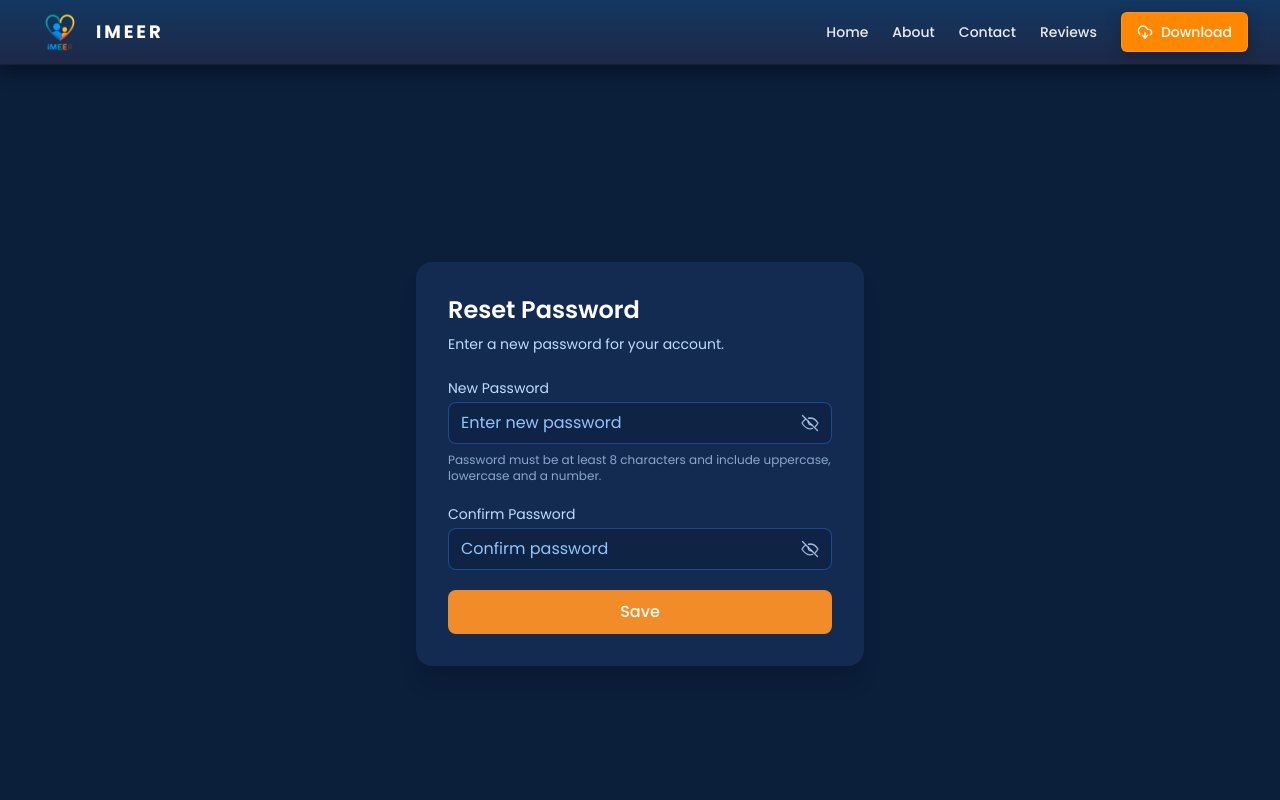
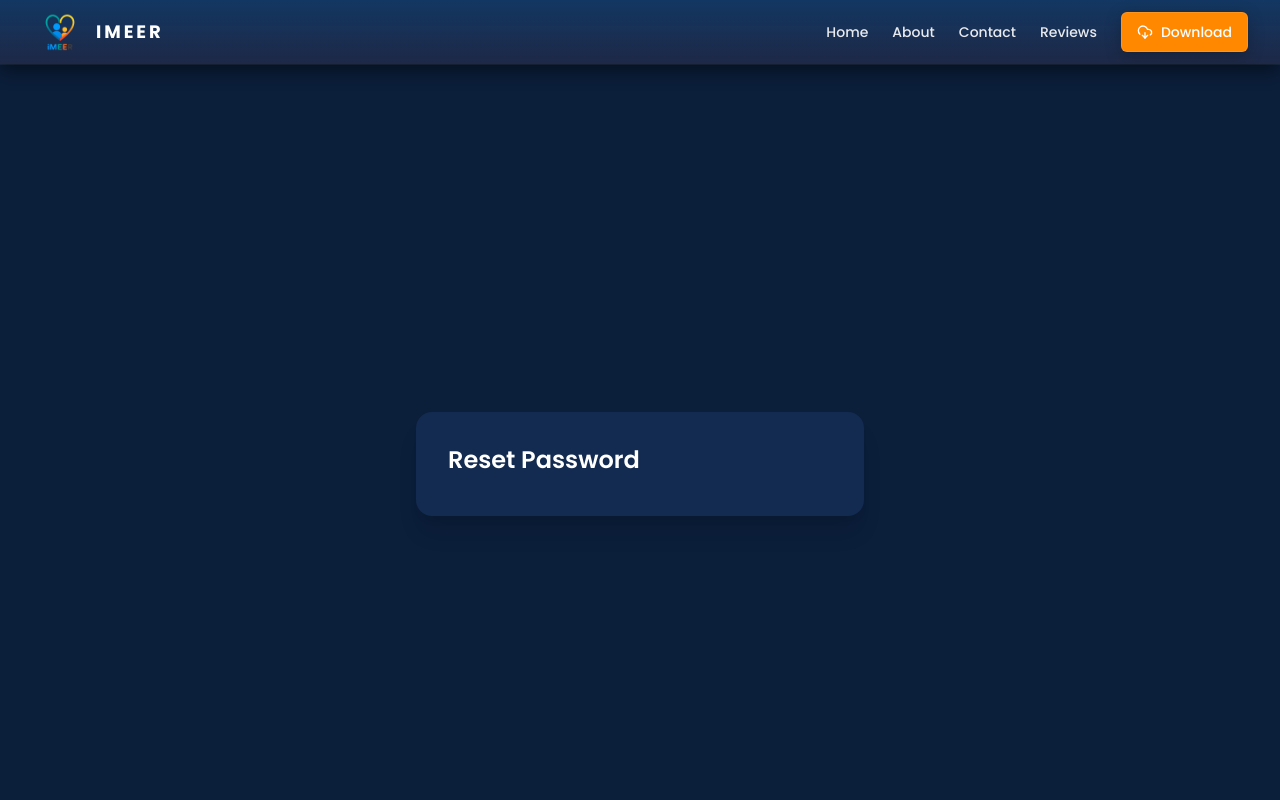
Before and after one commit to taskhabs25/taskhabs, a Next.js app: page /reset-password in a window 1280 px wide. Shown: the top 800 px of the page. Built offline with nearby package versions, Linux system fonts and the light colour scheme.

Commit message:
verify token api integrated

```diff
--- /dev/null
+++ b/src/app/api/reset-password/route.ts
@@ -0,0 +1,27 @@
+import { NextResponse } from "next/server";
+
+export async function POST(req: Request) {
+  const { token, email, password } = await req.json();
+
+  const externalRes = await fetch(
+    "https://api.imeer.com.au/user/auth/reset-password",
+    {
+      method: "POST",
+      headers: {
+        Accept: "application/json",
+        "Content-Type": "application/json",
+      },
+      body: JSON.stringify({ token, email, password }),
+    }
+  );
+
+  let payload;
+
+  try {
+    payload = await externalRes.json();
+  } catch {
+    payload = { message: "Unknown response from reset API" };
+  }
+
+  return NextResponse.json(payload, { status: externalRes.status });
+}
--- /dev/null
+++ b/src/app/api/verify-reset-token/route.ts
@@ -0,0 +1,27 @@
+import { NextResponse } from "next/server";
+
+export async function POST(req: Request) {
+  const { token, email } = await req.json();
+
+  const externalRes = await fetch(
+    "https://api.imeer.com.au/user/auth/verify-reset-token",
+    {
+      method: "POST",
+      headers: {
+        Accept: "application/json",
+        "Content-Type": "application/json",
+      },
+      body: JSON.stringify({ token, email }),
+    }
+  );
+
+  let payload;
+
+  try {
+    payload = await externalRes.json();
+  } catch {
+    payload = { valid: false, message: "Invalid response from verification API" };
+  }
+
+  return NextResponse.json(payload, { status: externalRes.status });
+}
--- a/src/app/reset-password/page.tsx
+++ b/src/app/reset-password/page.tsx
@@ -1,24 +1,13 @@
 'use client';
 import React from 'react';
+import { verifyResetToken, resetPassword } from './service';
 
 export default function ResetPasswordPage() {
-  // token & email will be populated client-side (useEffect) to avoid
-  // Next.js prerender-time useSearchParams() errors.
   const [token, setToken] = React.useState<string | null>(null);
   const [email, setEmail] = React.useState<string | null>(null);
 
-  React.useEffect(() => {
-    try {
-      // Only runs in the browser
-      const sp = new URLSearchParams(window.location.search);
-      setToken(sp.get('token'));
-      setEmail(sp.get('email'));
-    } catch (e) {
-      // ignore in non-browser environments
-      setToken(null);
-      setEmail(null);
-    }
-  }, []);
+  const [tokenChecked, setTokenChecked] = React.useState(false);
+  const [tokenValid, setTokenValid] = React.useState(false);
 
   const [password, setPassword] = React.useState('');
   const [confirm, setConfirm] = React.useState('');
@@ -26,35 +15,75 @@ export default function ResetPasswordPage() {
   const [loading, setLoading] = React.useState(false);
   const [message, setMessage] = React.useState<{ type: 'success' | 'error'; text: string } | null>(null);
 
-  // UI: show/hide password
   const [showPassword, setShowPassword] = React.useState(false);
   const [showConfirm, setShowConfirm] = React.useState(false);
 
-  // UI: real-time confirm validation (before submit)
   const [liveConfirmError, setLiveConfirmError] = React.useState<string>('');
 
-  // min 8 chars, at least one lowercase, one uppercase, one number
   const re = /^(?=.*[a-z])(?=.*[A-Z])(?=.*\d).{8,}$/;
 
-  // Real-time confirm mismatch error
   React.useEffect(() => {
-    // Only show mismatch after user starts typing confirm
+    const sp = new URLSearchParams(window.location.search);
+    const t = sp.get('token');
+    const e = sp.get('email');
+
+    setToken(t);
+    setEmail(e);
+
+    async function verify() {
+      if (!t || !e) {
+        setTokenChecked(true);
+        setTokenValid(false);
+        return;
+      }
+
+      try {
+        const result = await verifyResetToken(t, e);
+
+        if (result?.valid) {
+          setTokenValid(true);
+        } else {
+          setTokenValid(false);
+          setMessage({
+            type: 'error',
+            text: result?.message || 'Invalid or expired reset link.',
+          });
+        }
+      } catch {
+        setTokenValid(false);
+        setMessage({
+          type: 'error',
+          text: 'Failed to verify reset link.',
+        });
+      } finally {
+        setTokenChecked(true);
+      }
+    }
+
+    verify();
+  }, []);
+
+  React.useEffect(() => {
     if (!confirm) {
       setLiveConfirmError('');
       return;
     }
+
     if (password !== confirm) setLiveConfirmError('Passwords do not match');
     else setLiveConfirmError('');
   }, [password, confirm]);
 
   function validate() {
     const errs: Record<string, string> = {};
+
     if (!password) errs.password = 'Password is required';
 
     if (password && !re.test(password)) {
       errs.password = 'Must be 8+ chars with uppercase, lowercase & number';
     }
+
     if (password !== confirm) errs.confirm = 'Passwords do not match';
+
     return errs;
   }
 
@@ -64,163 +93,187 @@ export default function ResetPasswordPage() {
 
     const v = validate();
     setErrors(v);
+
     if (Object.keys(v).length) return;
 
     if (!token || !email) {
-      setMessage({ type: 'error', text: 'Invalid reset link. Token or email is missing.' });
+      setMessage({
+        type: 'error',
+        text: 'Invalid reset link. Token or email is missing.',
+      });
       return;
     }
 
     setLoading(true);
+
     try {
-      const res = await fetch('https://api.imeer.com.au/user/auth/reset-password', {
-        method: 'POST',
-        headers: {
-          Accept: 'application/json',
-          'Content-Type': 'application/json'
-        },
-        body: JSON.stringify({ token, email, password })
-      });
+      const { ok, data, status } = await resetPassword(token, email, password);
 
-      const data = await res.json().catch(() => null);
-
-      if (!res.ok) {
-        const errText = data?.message || data?.error || `HTTP ${res.status}`;
+      if (!ok) {
+        const errText = data?.message || `HTTP ${status}`;
         setMessage({ type: 'error', text: `Reset failed: ${errText}` });
       } else {
-        setMessage({ type: 'success', text: 'Password reset successful. You may now return to the app and sign in.' });
+        setMessage({
+          type: 'success',
+          text: 'Password reset successful. You may now return to the app and sign in.',
+        });
       }
     } catch (err: any) {
-      setMessage({ type: 'error', text: err?.message || 'Network error — please try again.' });
+      setMessage({
+        type: 'error',
+        text: err?.message || 'Network error — please try again.',
+      });
     } finally {
       setLoading(false);
     }
   }
 
-  // Inline eye icon (no extra deps)
   const EyeIcon = ({ open }: { open: boolean }) =>
   open ? (
     <svg xmlns="http://www.w3.org/2000/svg" className="h-5 w-5" viewBox="0 0 24 24" fill="none">
       <path
         d="M2.5 12s3.5-7 9.5-7 9.5 7 9.5 7-3.5 7-9.5 7-9.5-7-9.5-7Z"
-          stroke="currentColor"
+        stroke="#cbd5f5"
         strokeWidth="1.6"
       />
       <path
         d="M12 15.5a3.5 3.5 0 1 0 0-7 3.5 3.5 0 0 0 0 7Z"
-          stroke="currentColor"
+        stroke="#cbd5f5"
         strokeWidth="1.6"
       />
     </svg>
   ) : (
     <svg xmlns="http://www.w3.org/2000/svg" className="h-5 w-5" viewBox="0 0 24 24" fill="none">
-        <path d="M3 3l18 18" stroke="currentColor" strokeWidth="1.6" strokeLinecap="round" />
+      <path d="M3 3l18 18" stroke="#cbd5f5" strokeWidth="1.6" strokeLinecap="round" />
       <path
         d="M10.2 6.3A9.3 9.3 0 0 1 12 6c6 0 9.5 6 9.5 6a16 16 0 0 1-3.1 4.2"
-          stroke="currentColor"
+        stroke="#cbd5f5"
         strokeWidth="1.6"
         strokeLinecap="round"
       />
       <path
         d="M6.5 7.6C3.7 9.9 2.5 12 2.5 12s3.5 7 9.5 7c1.1 0 2.1-.2 3.1-.5"
-          stroke="currentColor"
+        stroke="#cbd5f5"
         strokeWidth="1.6"
         strokeLinecap="round"
       />
       <path
         d="M9.9 9.9a3.5 3.5 0 0 0 4.2 4.2"
-          stroke="currentColor"
+        stroke="#cbd5f5"
         strokeWidth="1.6"
         strokeLinecap="round"
       />
     </svg>
   );
 
+  if (!tokenChecked) {
+    return (
+      <main className="min-h-screen flex items-center justify-center bg-[#0B1E3A] text-white">
+        Verifying reset link...
+      </main>
+    );
+  }
+
   return (
     <main className="min-h-screen flex items-center justify-center bg-[#0B1E3A] px-6">
       <div className="w-full max-w-md rounded-2xl bg-[#132B50] p-8 shadow-xl">
+
         <h1 className="text-2xl font-semibold text-white mb-2">Reset Password</h1>
-        <p className="text-blue-200 text-sm mb-6">Enter a new password for your account.</p>
+
+        {!tokenValid ? (
+          <p className="text-red-300 text-sm">{message?.text}</p>
+        ) : (
+          <>
+            <p className="text-blue-200 text-sm mb-6">
+              Enter a new password for your account.
+            </p>
 
             <form onSubmit={onSubmit} className="space-y-5">
-          {/* PASSWORD */}
+
               <div>
-            <label className="block text-sm text-blue-200 mb-1">New Password</label>
+                <label className="block text-sm text-blue-200 mb-1">
+                  New Password
+                </label>
 
                 <div className="relative">
                   <input
                     type={showPassword ? 'text' : 'password'}
                     value={password}
                     onChange={(e) => setPassword(e.target.value)}
-                className={`w-full rounded-lg bg-[#0F2344] border px-3 py-2 text-white placeholder-blue-300 outline-none pr-11
-                  ${errors.password ? 'border-red-500' : 'border-blue-500/40 focus:border-blue-400'}`}
+                    className="w-full rounded-lg bg-[#0F2344] border px-3 py-2 text-white pr-11"
                     placeholder="Enter new password"
                   />
+
                   <button
                     type="button"
                     onClick={() => setShowPassword((s) => !s)}
-                className="absolute right-3 top-1/2 -translate-y-1/2 text-blue-200/80 hover:text-blue-100"
-                aria-label={showPassword ? 'Hide password' : 'Show password'}
+                    className="absolute right-3 top-1/2 -translate-y-1/2 text-blue-200"
                   >
                     <EyeIcon open={showPassword} />
                   </button>
                 </div>
 
-            {errors.password && <p className="text-red-400 text-xs mt-1">{errors.password}</p>}
-            <p className="text-xs text-blue-200/70 mt-2">
-              Password must be at least 8 characters and include uppercase, lowercase and a number.
+                {errors.password && (
+                  <p className="text-red-400 text-xs mt-1">
+                    {errors.password}
                   </p>
+                )}
               </div>
 
-          {/* CONFIRM */}
               <div>
-            <label className="block text-sm text-blue-200 mb-1">Confirm Password</label>
+                <label className="block text-sm text-blue-200 mb-1">
+                  Confirm Password
+                </label>
 
                 <div className="relative">
                   <input
                     type={showConfirm ? 'text' : 'password'}
                     value={confirm}
                     onChange={(e) => setConfirm(e.target.value)}
-                className={`w-full rounded-lg bg-[#0F2344] border px-3 py-2 text-white placeholder-blue-300 outline-none pr-11
-                  ${errors.confirm || liveConfirmError ? 'border-red-500' : 'border-blue-500/40 focus:border-blue-400'}`}
+                    className="w-full rounded-lg bg-[#0F2344] border px-3 py-2 text-white pr-11"
                     placeholder="Confirm password"
                   />
+
                   <button
                     type="button"
                     onClick={() => setShowConfirm((s) => !s)}
-                className="absolute right-3 top-1/2 -translate-y-1/2 text-blue-200/80 hover:text-blue-100"
-                aria-label={showConfirm ? 'Hide confirm password' : 'Show confirm password'}
+                    className="absolute right-3 top-1/2 -translate-y-1/2 text-blue-200"
                   >
                     <EyeIcon open={showConfirm} />
                   </button>
                 </div>
 
-            {/* Real-time validation error BEFORE submit */}
-            {!errors.confirm && liveConfirmError && <p className="text-red-400 text-xs mt-1">{liveConfirmError}</p>}
+                {!errors.confirm && liveConfirmError && (
+                  <p className="text-red-400 text-xs mt-1">
+                    {liveConfirmError}
+                  </p>
+                )}
 
-            {/* Submit-time error (kept original behavior) */}
-            {errors.confirm && <p className="text-red-400 text-xs mt-1">{errors.confirm}</p>}
+                {errors.confirm && (
+                  <p className="text-red-400 text-xs mt-1">
+                    {errors.confirm}
+                  </p>
+                )}
               </div>
 
-          {/* BUTTON */}
               <button
                 type="submit"
                 disabled={loading}
-            className="w-full rounded-lg bg-[#F28C28] hover:bg-[#ff9f3f] text-white font-medium py-2.5 transition disabled:opacity-60"
+                className="w-full rounded-lg bg-[#F28C28] hover:bg-[#ff9f3f] text-white font-medium py-2.5"
               >
                 {loading ? 'Saving' : 'Save'}
               </button>
             </form>
+          </>
+        )}
 
-        {/* MESSAGE */}
-        {message && (
+        {message && tokenValid && (
           <div
             className={`mt-6 text-sm rounded-lg px-4 py-3 ${
               message.type === 'success'
                 ? 'bg-green-500/15 text-green-300 border border-green-400/30'
                 : 'bg-red-500/15 text-red-300 border border-red-400/30'
             }`}
-            role="status"
           >
             {message.text}
           </div>
--- /dev/null
+++ b/src/app/reset-password/service.ts
@@ -0,0 +1,53 @@
+export async function verifyResetToken(token: string, email: string) {
+  const res = await fetch("/api/verify-reset-token", {
+    method: "POST",
+    headers: {
+      Accept: "application/json",
+      "Content-Type": "application/json",
+    },
+    body: JSON.stringify({ token, email }),
+  });
+
+  return res.json();
+}
+
+// export async function resetPassword(
+//   token: string,
+//   email: string,
+//   password: string
+// ) {
+//   const res = await fetch("/api/reset-password", {
+//     method: "POST",
+//     headers: {
+//       Accept: "application/json",
+//       "Content-Type": "application/json",
+//     },
+//     body: JSON.stringify({ token, email, password }),
+//   });
+
+//   return {
+//     ok: res.ok,
+//     data: await res.json().catch(() => null),
+//     status: res.status,
+//   };
+// }
+
+export async function resetPassword(token: string, email: string, password: string) {
+  const res = await fetch(
+    "https://api.imeer.com.au/user/auth/reset-password",
+    {
+      method: "POST",
+      headers: {
+        Accept: "application/json",
+        "Content-Type": "application/json"
+      },
+      body: JSON.stringify({ token, email, password })
+    }
+  );
+
+  return {
+    ok: res.ok,
+    status: res.status,
+    data: await res.json().catch(() => null)
+  };
+}
```
Lines whose indentation alone changed are shown as unchanged.
